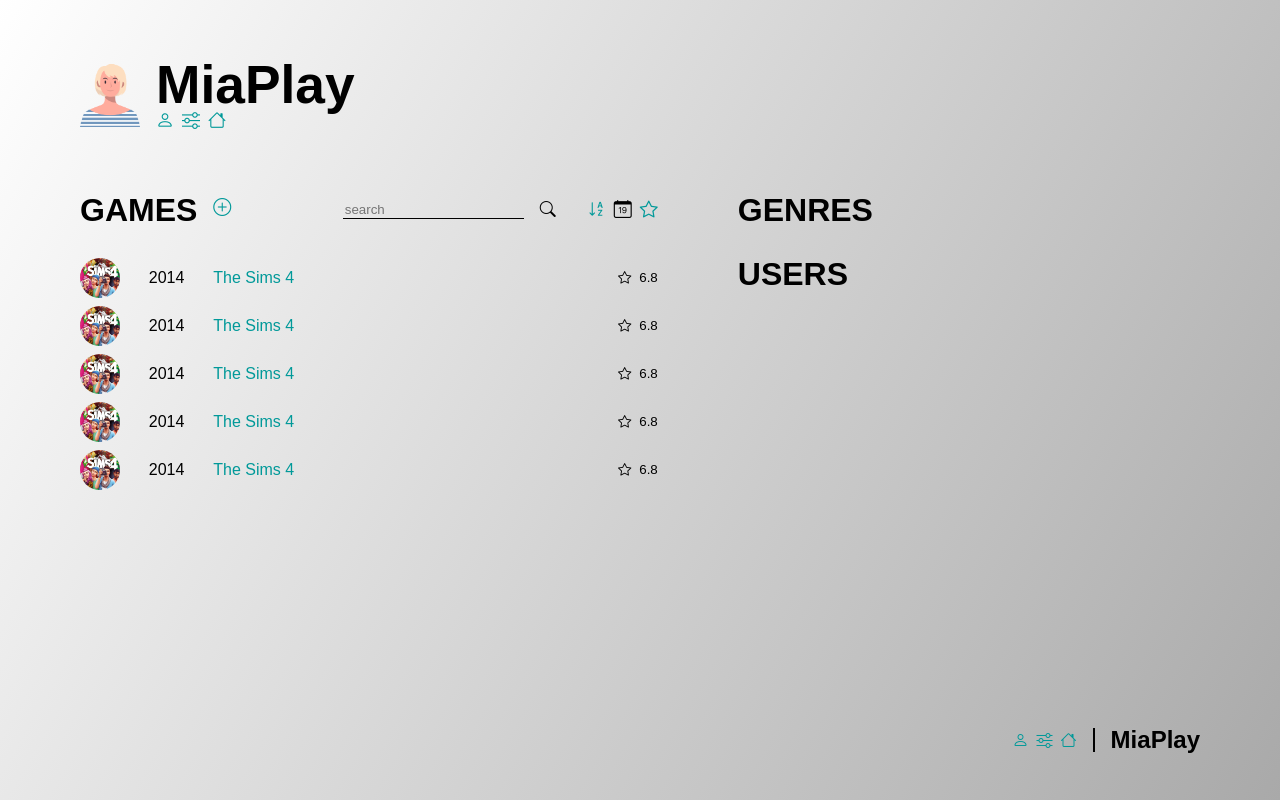
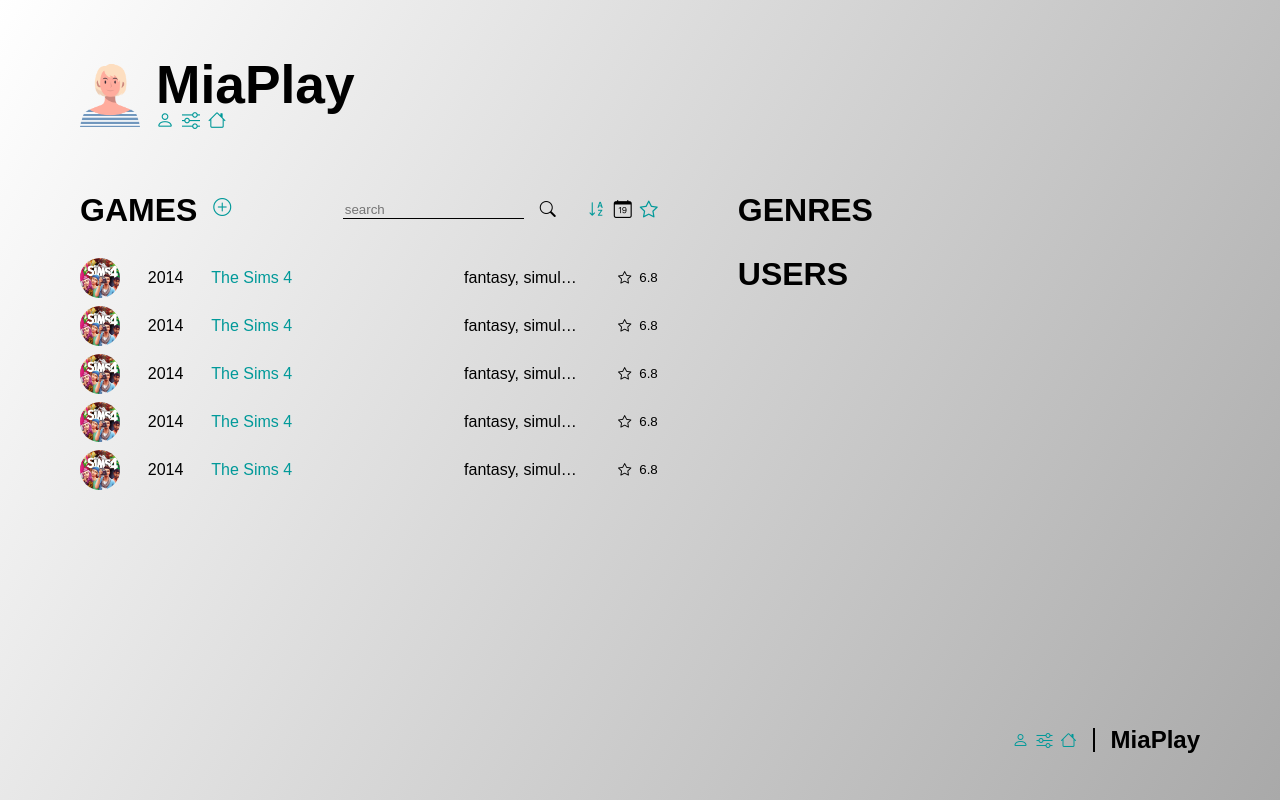
Before and after one commit to miaslls/MiaPlay-React-TS, a React (Vite) app: page /admin in a window 1280 px wide. Built offline with nearby package versions, Linux system fonts and the light colour scheme; a web font is replaced by a local one.

Commit message:
add genre to AdminGameListItem

```diff
--- a/src/pages/Admin/AdminGameListItem.css
+++ b/src/pages/Admin/AdminGameListItem.css
@@ -6,7 +6,7 @@
   gap: 1rem;
 }
 
-.admin-row {
+.admin-column {
   display: flex;
   align-items: center;
 }
@@ -27,7 +27,14 @@
 }
 
 .admin-game-name {
-  flex: 6;
+  flex: 4;
+  white-space: nowrap;
+  overflow: hidden;
+  text-overflow: ellipsis;
+}
+
+.admin-game-genre {
+  flex: 2;
   white-space: nowrap;
   overflow: hidden;
   text-overflow: ellipsis;
@@ -40,8 +47,12 @@
 }
 
 @media screen and (orientation: portrait) {
+  .admin-game-column {
+    font-size: smaller;
+  }
+
   .admin-game-img {
-    width: 2rem;
+    display: none;
   }
 
   .admin-game-rating {
--- a/src/pages/Admin/AdminGameListItem.tsx
+++ b/src/pages/Admin/AdminGameListItem.tsx
@@ -7,14 +7,17 @@
     <>
       <li className="admin-game-list-item">
         <div
-          className="admin-game-row admin-game-img"
+          className="admin-game-column admin-game-img"
           style={{ backgroundImage: `url(${gameImg})` }}
         ></div>
-        <div className="admin-game-row admin-game-year">2014</div>
-        <div className="admin-game-row admin-game-name clickable">
+        <div className="admin-game-column admin-game-year">2014</div>
+        <div className="admin-game-column admin-game-name clickable">
           The Sims 4
         </div>
-        <div className="admin-game-row admin-game-rating">
+        <div className="admin-game-column admin-game-genre">
+          fantasy, simulation, strategy
+        </div>
+        <div className="admin-game-column admin-game-rating">
           <div className="admin-game-rating-icon">
             <i className="bi bi-star"></i>
           </div>
```
